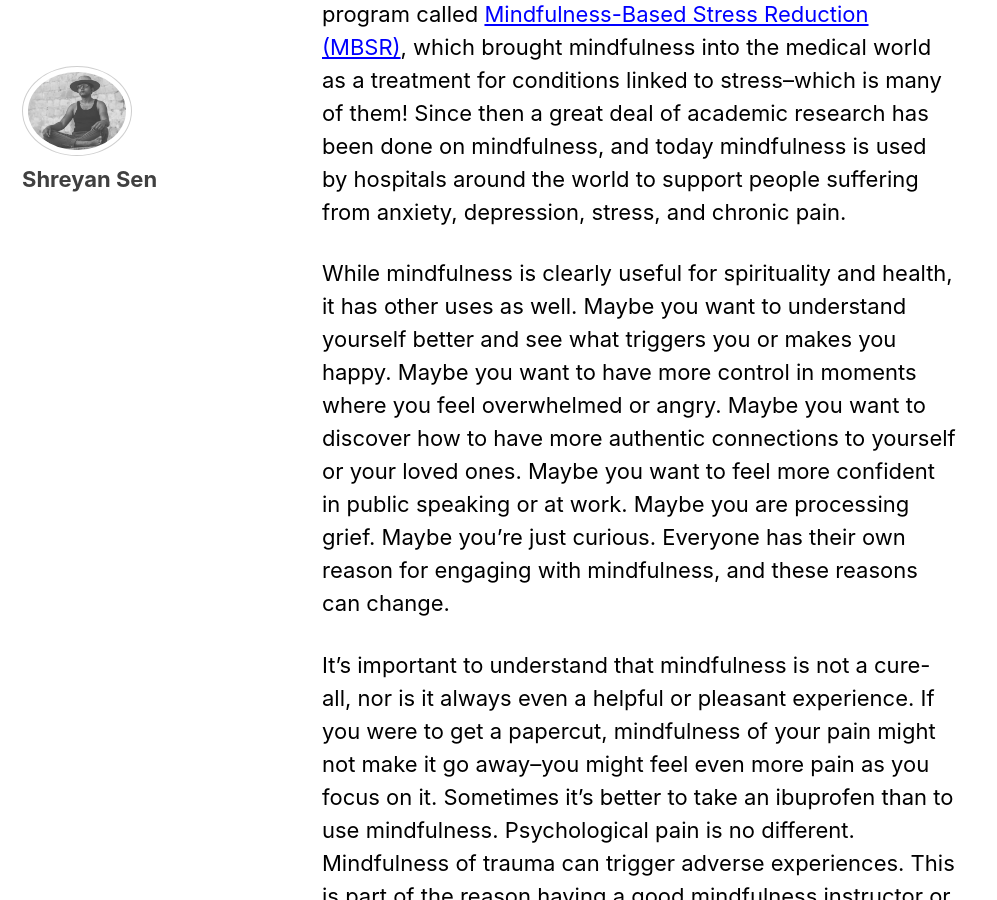
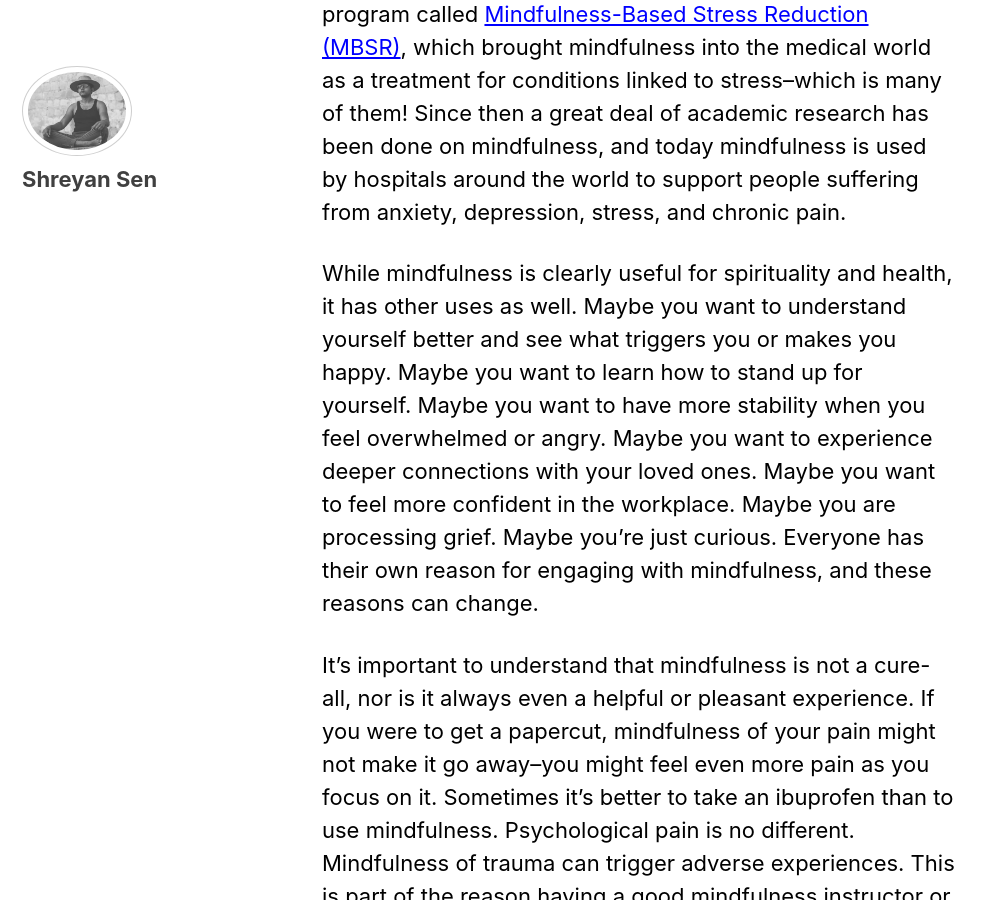
Before and after one commit to ShreyanSen/shreyansen.github.io, a Jekyll site: the page built from docs/_pages/mindfulness-instruction.md, in a window 1280 px wide and 900 px high, scrolled down 1255 px. Shown: the whole window, without its empty margins (0-997 px from the left). Built offline with Jekyll 4.4.1, drawn with Linux system fonts in a browser that asks for light colours; cached includes are drawn as plain includes.

Commit message:
better reasons

```diff
--- a/docs/_pages/mindfulness-instruction.md
+++ b/docs/_pages/mindfulness-instruction.md
@@ -18,7 +18,7 @@ Various forms of mindfulness have been explored by many cultures, but much of wh
 
 In the West, modern mindfulness has also secularized and split off from its roots. In the 1970s, Dr. Jon Kabat-Zinn took his experiences with mindfulness and developed them into a program called [Mindfulness-Based Stress Reduction (MBSR)](https://www.psychologytoday.com/us/blog/crisis-knocks/201003/mindfulness-based-stress-reduction-what-it-is-how-it-helps), which brought mindfulness into the medical world as a treatment for conditions linked to stress--which is many of them! Since then a great deal of academic research has been done on mindfulness, and today mindfulness is used by hospitals around the world to support people suffering from anxiety, depression, stress, and chronic pain.
 
-While mindfulness is clearly useful for spirituality and health, it has other uses as well. Maybe you want to understand yourself better and see what triggers you or makes you happy. Maybe you want to have more control in moments where you feel overwhelmed or angry. Maybe you want to discover how to have more authentic connections to yourself or your loved ones. Maybe you want to feel more confident in public speaking or at work. Maybe you are processing grief. Maybe you're just curious. Everyone has their own reason for engaging with mindfulness, and these reasons can change.
+While mindfulness is clearly useful for spirituality and health, it has other uses as well. Maybe you want to understand yourself better and see what triggers you or makes you happy. Maybe you want to learn how to stand up for yourself. Maybe you want to have more stability when you feel overwhelmed or angry. Maybe you want to experience deeper connections with your loved ones. Maybe you want to feel more confident in the workplace. Maybe you are processing grief. Maybe you're just curious. Everyone has their own reason for engaging with mindfulness, and these reasons can change.
 
 It's important to understand that mindfulness is not a cure-all, nor is it always even a helpful or pleasant experience. If you were to get a papercut, mindfulness of your pain might not make it go away--you might feel even more pain as you focus on it. Sometimes it's better to take an ibuprofen than to use mindfulness. Psychological pain is no different. Mindfulness of trauma can trigger adverse experiences. This is part of the reason having a good mindfulness instructor or mindfulness community is a big support. It takes time to learn how to practice mindfulness well, when to push yourself, when to slow down, and how to create the spaciousness, insight, and freedom that mindfulness supports.
 
```
Also changed, not shown: docs/_pages/about.md (+1 -1 lines), 2 other files.
